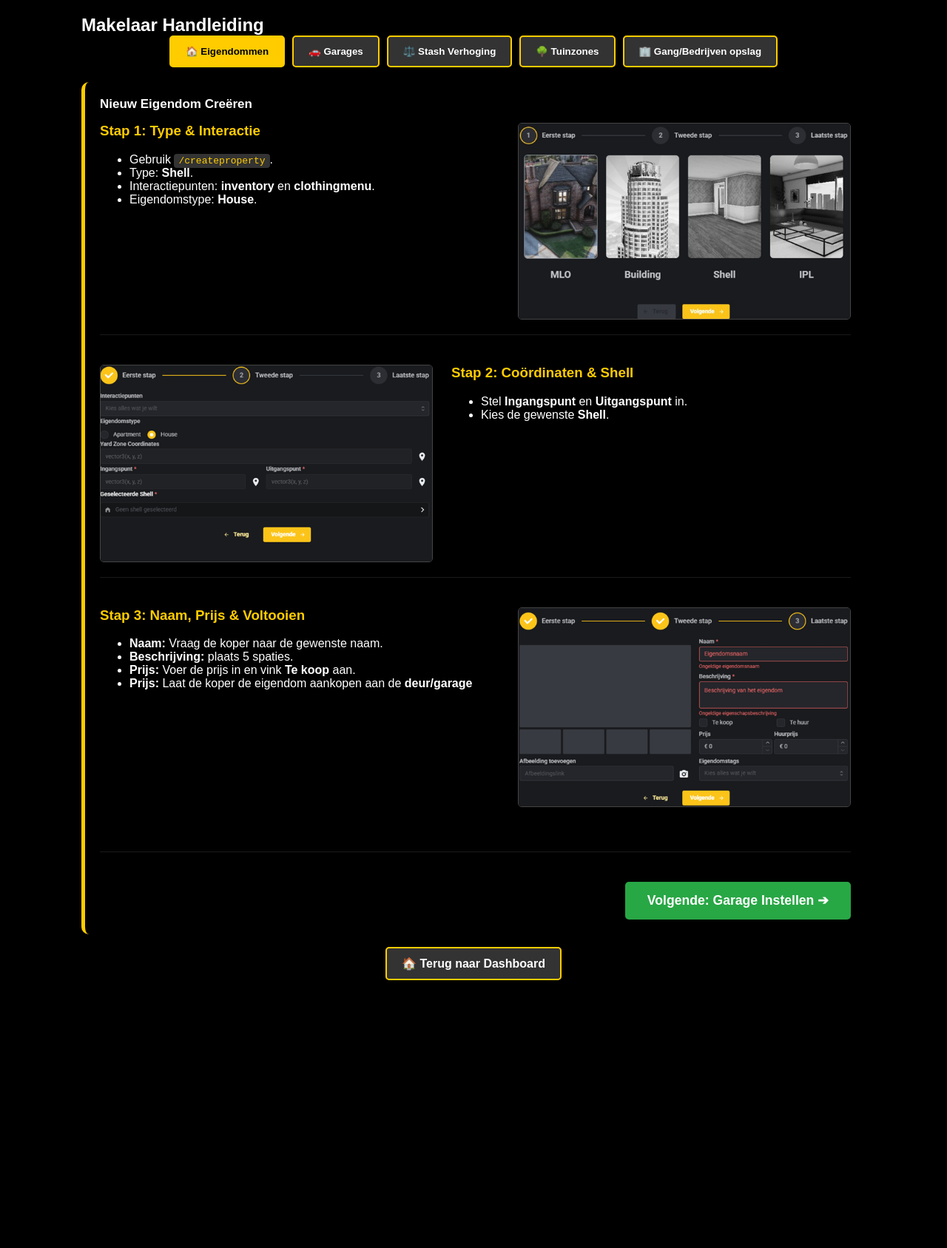
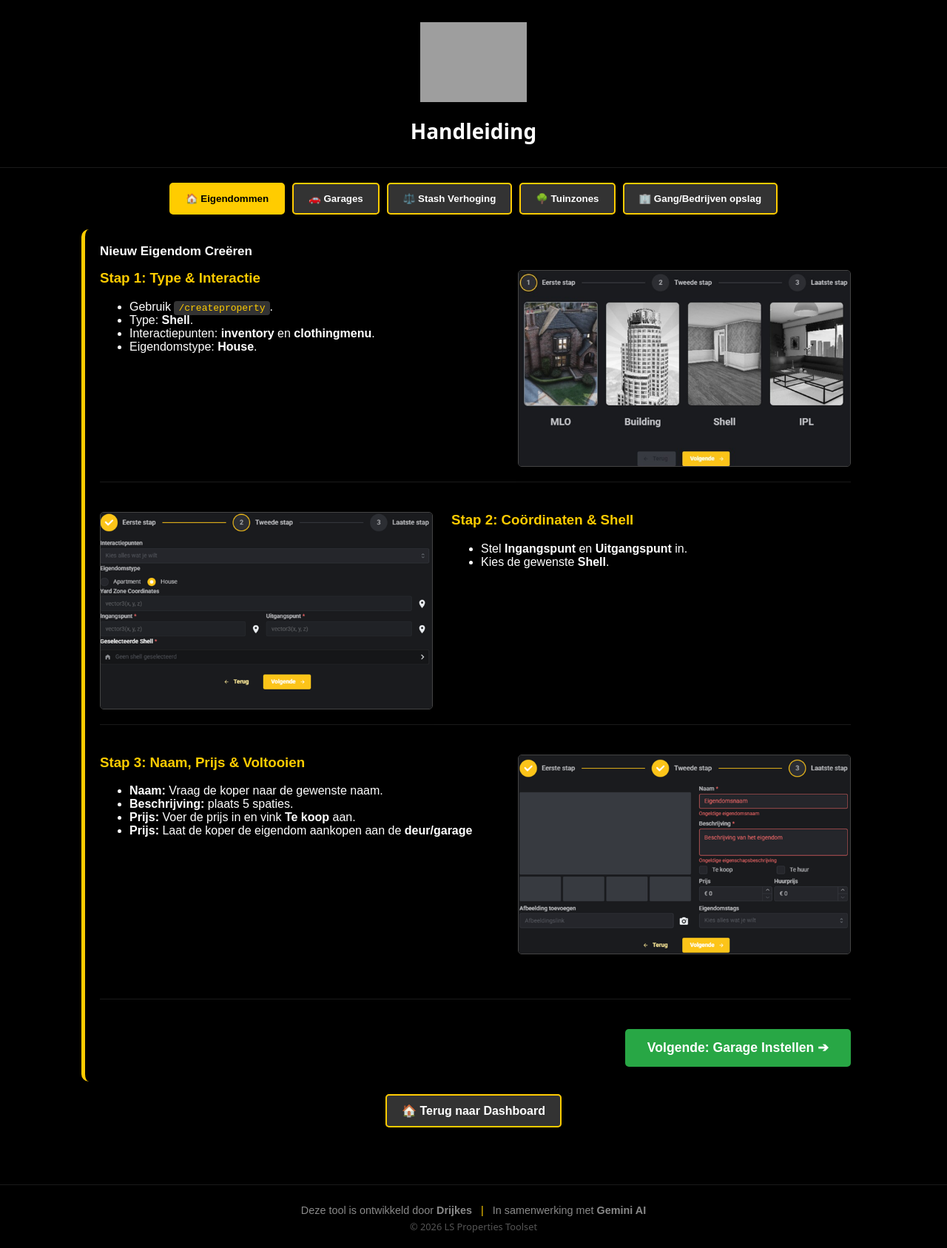
Before and after one commit to drijkes/ls-properties-tools, a plain HTML site: page uitleg.html in a window 1280 px wide. Shown: the whole page at 74% size. Before the commit the page ends 1382 px from the top, so only its background shows below. Drawn offline with Linux system fonts and the light colour scheme; grey boxes are pictures that could not be loaded.

Commit message:
Add files via upload

```diff
--- a/uitleg.html
+++ b/uitleg.html
@@ -82,6 +82,9 @@
       transition: 0.3s;
     }
     .next-step-btn:hover { background: #218838; transform: scale(1.02); }
+
+    .muted { color: #aaa; margin-top: 5px; }
+
     @media (max-width: 850px) {
       .step-grid { flex-direction: column; }
       .step-grid img { max-width: 100%; }
@@ -89,8 +92,21 @@
   </style>
 </head>
 <body class="content-body">
+
+  <header class="hero" style="display: flex; flex-direction: column; align-items: center; text-align: center; padding: 30px 0;">
+    <div class="home-logo" style="margin-bottom: 15px;">
+      <a href="index.html">
+        <img src="logo.png" alt="LS Properties logo" style="width: 180px; max-width: 80%;">
+      </a>
+    </div>
+    <div class="brand" style="justify-content: center; width: 100%;">
+      <div style="display: flex; flex-direction: column; align-items: center;">
+        <h1 style="font-size: 28px; color: white;">Handleiding</h1>
+      </div>
+    </div>
+  </header>
+
   <main class="uitleg-container">
-    <h1>Makelaar Handleiding</h1>
 
     <div class="tab-menu" id="mainTabMenu">
       <button class="tab-button active" data-tab="eigendom" onclick="openTab(event, 'eigendom')">🏠 Eigendommen</button>
@@ -262,10 +278,19 @@
       </section>
     </div>
 
-    <div style="text-align: center; margin-top: 30px; margin-bottom: 50px;">
+    <div style="text-align: center; margin-top: 30px; margin-bottom: 20px;">
       <a href="index.html" class="tab-button" style="text-decoration: none;">🏠 Terug naar Dashboard</a>
     </div>
   </main>
+
+  <footer style="margin-top: 50px; padding: 20px; border-top: 1px solid rgba(255,255,255,0.1); text-align: center;">
+    <p style="color: #888; font-size: 0.9em; font-family: sans-serif;">
+      Deze tool is ontwikkeld door <strong>Drijkes</strong>
+      <span style="margin: 0 8px; color: #ffcc00;">|</span>
+      In samenwerking met <strong>Gemini AI</strong>
+    </p>
+    <p style="color: #555; font-size: 0.8em; margin-top: 5px;">&copy; 2026 LS Properties Toolset</p>
+  </footer>
 
   <script>
     function openTab(evt, tabName) {
```
Also changed, not shown: aankoop.html (+9 -0 lines), index.html (+20 -9 lines), properties.html (+9 -2 lines), shells.html (+9 -0 lines).
